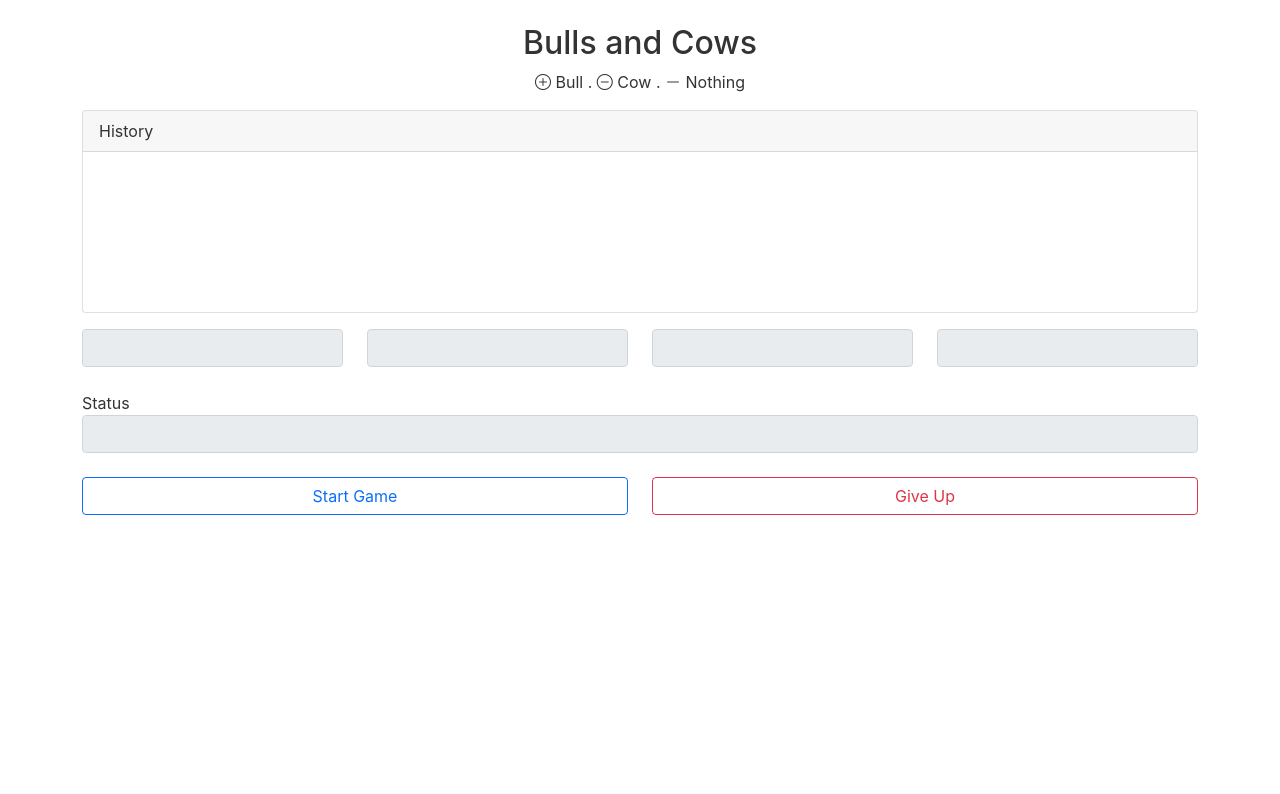
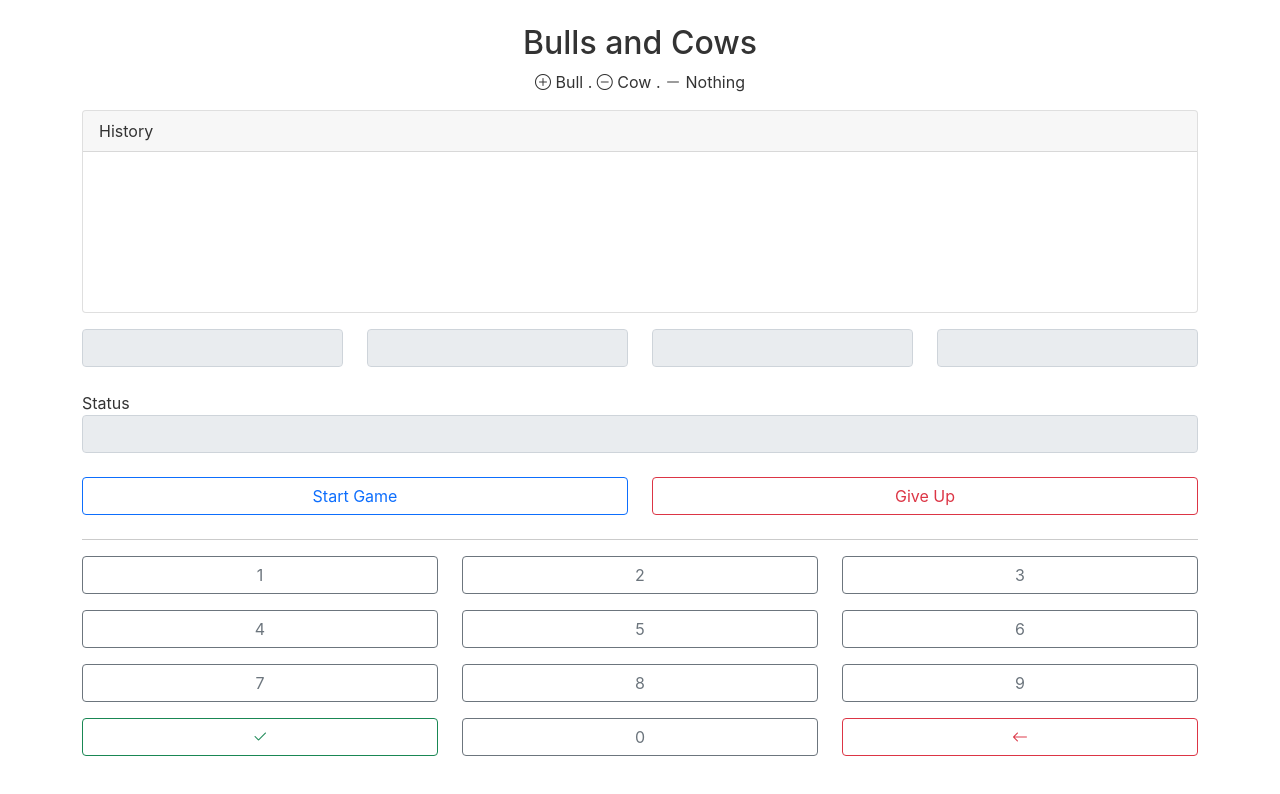
Before and after one commit to dmodena/bnc2, a Svelte app: page / in a window 1280 px wide. Shown: the top 794 px of the page. Built offline with nearby package versions, Linux system fonts and the light colour scheme.

Commit message:
Add Keypad

```diff
--- a/src/App.svelte
+++ b/src/App.svelte
@@ -4,6 +4,7 @@
     import GuessView from './game/GuessView.svelte';
     import Status from './game/Status.svelte';
     import ControlButtons from './game/ControlButtons.svelte';
+    import Keypad from './game/Keypad.svelte';
 </script>
 
 <div class="container">
@@ -12,4 +13,6 @@
     <GuessView />
     <Status />
     <ControlButtons />
+    <hr />
+    <Keypad />
 </div>
--- /dev/null
+++ b/src/game/Keypad.svelte
@@ -0,0 +1,46 @@
+<div id="keypad" class="mb-5">
+    <div class="row mt-3">
+      <div class="d-grid col-4">
+        <button id="numBtn1" class="btn btn-outline-secondary" type="button">1</button>
+      </div>
+      <div class="d-grid col-4">
+        <button id="numBtn2" class="btn btn-outline-secondary" type="button">2</button>
+      </div>
+      <div class="d-grid col-4">
+        <button id="numBtn3" class="btn btn-outline-secondary" type="button">3</button>
+      </div>
+    </div>
+    <div class="row mt-2">
+      <div class="d-grid col-4">
+        <button id="numBtn4" class="btn btn-outline-secondary" type="button">4</button>
+      </div>
+      <div class="d-grid col-4">
+        <button id="numBtn5" class="btn btn-outline-secondary" type="button">5</button>
+      </div>
+      <div class="d-grid col-4">
+        <button id="numBtn6" class="btn btn-outline-secondary" type="button">6</button>
+      </div>
+    </div>
+    <div class="row mt-2">
+      <div class="d-grid col-4">
+        <button id="numBtn7" class="btn btn-outline-secondary" type="button">7</button>
+      </div>
+      <div class="d-grid col-4">
+        <button id="numBtn8" class="btn btn-outline-secondary" type="button">8</button>
+      </div>
+      <div class="d-grid col-4">
+        <button id="numBtn9" class="btn btn-outline-secondary" type="button">9</button>
+      </div>
+    </div>
+    <div class="row mt-2">
+    <div class="d-grid col-4">
+        <button id="guessBtn" class="btn btn-outline-success" type="button"><i class="bi bi-check2"></i></button>
+      </div>
+      <div class="d-grid col-4">
+        <button id="numBtn0" class="btn btn-outline-secondary" type="button">0</button>
+      </div>
+      <div class="d-grid col-4">
+        <button id="backspaceBtn" class="btn btn-outline-danger" type="button"><i class="bi bi-arrow-left"></i></button>
+      </div>
+    </div>
+</div>
```
